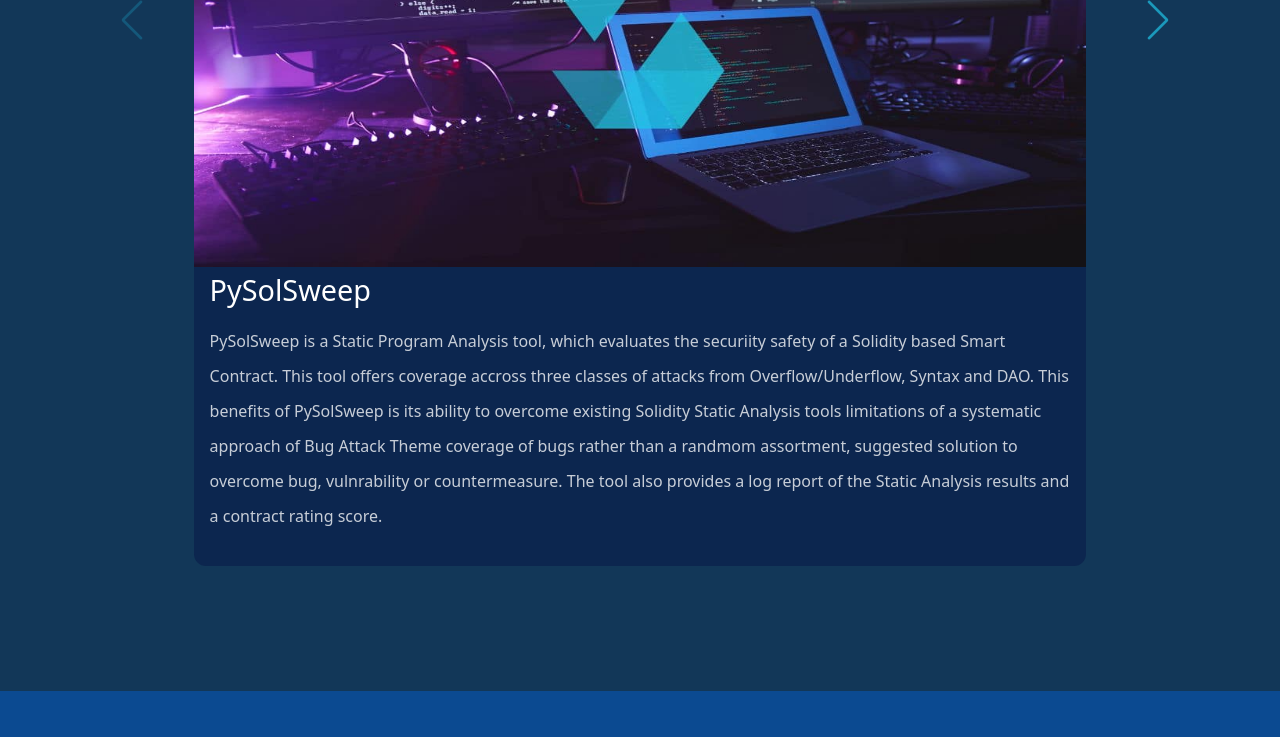
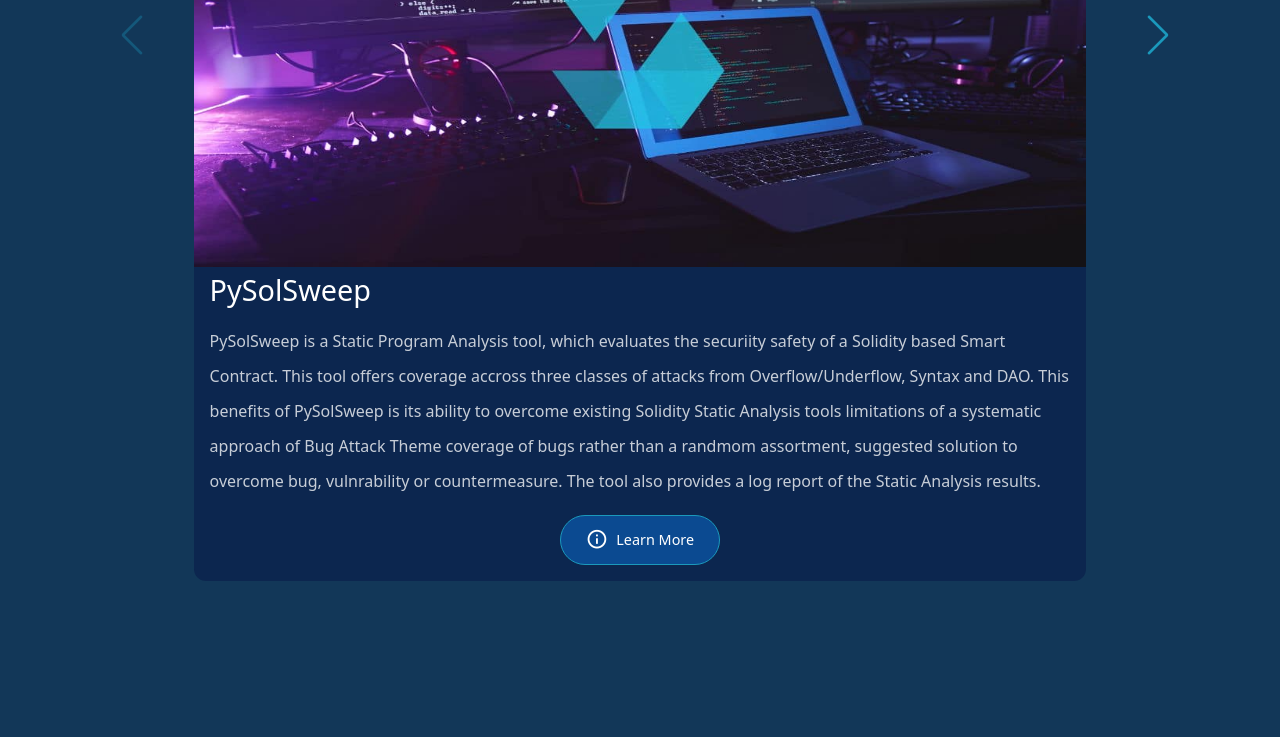
Before and after one commit to nikhilsurfingaus/QuiverNFTWebApp, a React (Create React App) app: page /project in a window 1280 px wide. Shown: the part 419-1156 px from the top of the page. Built offline with nearby package versions, Linux system fonts and the light colour scheme.

Commit message:
Project Final Update

```diff
--- a/src/assets/data/projectdata.js
+++ b/src/assets/data/projectdata.js
@@ -10,45 +10,51 @@ import TAG from "../images/TAG.jpg";
 const projectData = [{
         id: uuidv4(),
         name: 'PySolSweep',
-        desc: 'PySolSweep is a Static Program Analysis tool, which evaluates the securiity safety of a Solidity based Smart Contract. This tool offers coverage accross three classes of attacks from Overflow/Underflow, Syntax and DAO. This benefits of PySolSweep is its ability to overcome existing Solidity Static Analysis tools limitations of a systematic approach of Bug Attack Theme coverage of bugs rather than a randmom assortment, suggested solution to overcome bug, vulnrability or countermeasure. The tool also provides a log report of the Static Analysis results and a contract rating score.',
+        desc: 'PySolSweep is a Static Program Analysis tool, which evaluates the securiity safety of a Solidity based Smart Contract. This tool offers coverage accross three classes of attacks from Overflow/Underflow, Syntax and DAO. This benefits of PySolSweep is its ability to overcome existing Solidity Static Analysis tools limitations of a systematic approach of Bug Attack Theme coverage of bugs rather than a randmom assortment, suggested solution to overcome bug, vulnrability or countermeasure. The tool also provides a log report of the Static Analysis results.',
         img: Sol,
+        link: 'https://github.com/nikhilsurfingaus/ThesisProject',
     },
     {
         id: uuidv4(),
         name: 'NFT Collection',
-        desc: 'An NFT collection is an assortment of digital assets released by an artist (or group of artists) containing a limited number of individual NFTs. Own a peice of surfing history from men and women that have competed or shaped the world of surfing. Quiver calls all ocean lovers and wave chargers to own pieces of surfing history with NFT surfboards ridden by current and past legends of proffessional surfing. Own your own digital NFT collection of surfboards. Collect them all to build your surfboard Quiver to begin your ride into the globally rising NFT digital asset lineup trend.',
+        desc: 'An NFT collection is an assortment of digital assets released by an artist (or group of artists) containing a limited number of individual NFTs. Own a peice of surfing history from men and women that have competed or shaped the world of surfing. Quiver calls all ocean lovers and wave chargers to own pieces of surfing history with NFT surfboards ridden by current and past legends of proffessional surfing. Own your own digital NFT collection of surfboards. Collect them all to build your surfboard Quiver to begin your ride into the NFT digital asset trend.',
         img: Nft,
+        link: 'https://mintable.app/u/nikhilsurfingaus',
     },
     {
         id: uuidv4(),
         name: 'FlyInOz',
-        desc: 'FlyInOz is a web application built to connect Australian domestic travellers and aviation enthusieasts to the airlines, aircraft and airports of Australia. Providing Aussies a guide to Airline Operators and Airports, through a collated exposition of booking links and navigation information for airports. Adding to the aviation hub expereience we also offer your you as domestic travllers the opporunity to post your flight reviews in out un-filtered reviews hub. By browsing through the features provided by FlyInOz domestic Australian travellers can make more informed travel choices.',
+        desc: 'FlyInOz is a web application built to connect Australian domestic travellers and aviation enthusieasts to the airlines, aircraft and airports of Australia. Providing Aussies a guide to Airline Operators and Airports, through a collated exposition of booking links and navigation information for airports. Adding to the aviation hub expereience we also offer your you as domestic travllers the opporunity to post your flight reviews in out un-filtered reviews hub. The FlyInOz web app provides domestic Australian travellers can make more informed travel choices.',
         img: Fly,
+        link: 'https://flyinoz.netlify.app/',
     },
     {
         id: uuidv4(),
         name: 'QIVC Crypto Trading',
-        desc: 'Quiver Coin (QIVC) is a peer-to-peer (P2P) virtual currency, which means it is not governed by a central authority. Quiver Coins network offers instant, near-zero cost payments that can be conducted by individuals or institutions across the globe. The conesnsus implemented by Quiver Coin is Proof Of Stake (PoS), meaning blockchains, an individual or group is algorithmically chosen to verify transactions with computer hardware based on the tokens they have staked, or locked up, in the network as a form of collateral. You can trade QIVC/BUSD currently on the Binance exchange.',
+        desc: 'Quiver Coin (QIVC) is a peer-to-peer (P2P) virtual currency, which means it is not governed by a central authority. Quiver Coins network offers instant, near-zero cost payments that can be conducted by individuals or institutions across the globe. The conesnsus implemented by Quiver Coin is Proof Of Stake (PoS), meaning blockchains algorithmically are chosen to verify transactions with computer hardware based on the tokens they have staked/locked, in the network as collateral. You can trade QIVC/BUSD currently on the Binance exchange.',
         img: CPT,
+        link: 'https://www.binance.com/en/trade/QUICK_BUSD?theme=dark&type=spot',
     },
     {
         id: uuidv4(),
         name: 'Ethereum Layer 2 Protocol',
-        desc: 'Quiver is one of the layer 2 scaling solutions. It is powered by a technology called Quiver Lineups, which bundle large amounts of transaction data into digestible batches. Quiver is much cheaper to use than Ethereum, and it is increasingly becoming popular along with other layer 2 protocols. For users, Quiver feels pretty much the same as Ethereum mainnet. Your Optimism address is the same as your Ethereum mainnet address. This project supports a bunch of decentralized finance (DeFi) wallets, including MetaMask, the most popular choice just to name a few use cases. ',
+        desc: 'Quiver is one of the layer 2 scaling solutions. It is powered by a technology called Quiver Lineups, which bundle large amounts of transaction data into digestible batches. Quiver is much cheaper to use than Ethereum, and it is increasingly becoming popular along with other layer 2 protocols. For users, Quiver feels pretty much the same as Ethereum mainnet. Your Optimism address is the same as your Ethereum mainnet address. This project supports a bunch of decentralized finance (DeFi) wallets, including MetaMask, the most popular choice. ',
         img: ETH,
+        link: 'https://github.com/nikhilsurfingaus/QuiverNFTWebApp',
     },
     {
         id: uuidv4(),
         name: 'Terrorism Response Time Application',
-        desc: 'The Counter Terrorism TAG Response Time is a Python based Tkinter GUI application which estimates the time taken for a specialist reponse team known as the Tactical Assualt Group (TAG). TAG is part of the Special Air Service Regiment (SASR), under the Australian Defence Force.  The TAG unit tasked with responding as a counter-terrorism force to respond to terrorism incidents in Australia on land and maritime environments and also with conducting overseas special recovery operations. ' +
-            'The TAG unit is divided into TAG-East and TAG-West, seperating Australias two major coasts.',
+        desc: 'The Counter Terrorism TAG Response Time is a Python based Tkinter GUI application which estimates the time taken for a specialist reponse team known as the Tactical Assualt Group (TAG). TAG is part of the Special Air Service Regiment (SASR), under the Australian Defence Force.  The TAG unit tasked with responding as a counter-terrorism force to respond to terrorism incidents in Australia on land and maritime environments and also with conducting overseas special recovery operations.',
         img: TAG,
+        link: 'https://github.com/nikhilsurfingaus/CounterTerrorismTAGResponseTime',
     },
     {
         id: uuidv4(),
         name: 'F1 2021 Season Hub',
-        desc: 'The Formula 1 season that occured in the year 2021 was one to remeber for the ages, and could quite possibly go down as the greatest. With multiple world champion Lewis Hamilton at Mercedes taking on the young and fiesty Dutchman Max Verstappen and the RedBull outfit. The F1 2021 Season Hub webpage takes F1 Fans through a tour of the season, including a race-by-race summary, driver reviews, season stats and a quiz. Also on show is a timeline section called the Champions Corner, which revists Max Verstappens path to glory of his first Formula 1 drivers championship. ',
+        desc: 'The Formula 1 season that occured in the year 2021 was one to remeber for the ages, and could quite possibly go down as the greatest. With multiple world champion Lewis Hamilton at Mercedes taking on the young Dutchman Max Verstappen and the RedBull outfit. The F1 2021 Season Hub webpage takes F1 Fans through a tour of the season, race-by-race summary, driver reviews, season stats and a quiz. Also on show is a timeline section called the Champions Cornero f Max Verstappens path to glory of the 2021 Formula 1 drivers championship. ',
         img: MAX,
+        link: 'https://fo2021.netlify.app/',
     }
 ];
 
--- a/src/components/ui/Project-section/ProjectItem.jsx
+++ b/src/components/ui/Project-section/ProjectItem.jsx
@@ -47,6 +47,15 @@ const ProjectItemStyles = styled.div`
     margin-right: auto;
     display: block;
   }
+
+  .projectItem-info .create__btn i {
+    font-size: 1.4rem !important;
+  }
+
+  .projectItem-info .create__btn {
+    margin: auto;
+    display: block;
+  }
   @media only screen and (max-width: 768px) {
     .projectItem-img {
       height: 350px;
@@ -64,6 +73,9 @@ const ProjectItemStyles = styled.div`
       text-align:justify;
       text-align-last:justify;
     }
+    .projectItem-info .create__btn i {
+      font-size: 1.2rem !important;
+    }
   }
 `;
 
@@ -72,6 +84,7 @@ export default function ProjectItem( {
     img  = projectImg,
     title = 'Project Name',
     desc = 'Lorem Ipsum is simply dummy text of the printing and typesetting industry.',
+    link = "https://www.google.com/"
 }) {
   return (
     <div>
@@ -82,6 +95,10 @@ export default function ProjectItem( {
         <div className="projectItem-info">
             <h3 className='projectItem-title'>{title}</h3>
             <p className='projectItem-desc'>{desc}</p>
+            <button className="create__btn d-flex align-items-center gap-2">
+                  <i className="but ri-information-line"></i>
+                  <a target="_blank" rel="noopener noreferrer" href={link}>Learn More</a>
+            </button>
         </div>
         </ProjectItemStyles>
     </div>
--- a/src/components/ui/Project-section/ProjectsSection.jsx
+++ b/src/components/ui/Project-section/ProjectsSection.jsx
@@ -1,5 +1,4 @@
 import React from 'react';
-import './ProjectsSection.css';
 import {Swiper, SwiperSlide} from 'swiper/react';
 import SwiperCore, { Navigation } from 'swiper';
 import projectData from '../../../assets/data/projectdata';
@@ -42,6 +41,7 @@ const ProjectSectionStyle = styled.div`
       max-width: 96%;
       margin: 0 auto;
       margin-top: -2.5rem;
+      margin-bottom: -1.8rem;
       gap: 5rem;
       .projectItem-img {
         width: 100%;
@@ -76,7 +76,7 @@ function Projects() {
           {projectData.map((project, index) =>{
             return (
               <SwiperSlide key={project.id} >
-                <ProjectItem title={project.name} img={project.img} desc={project.desc} />
+                <ProjectItem title={project.name} img={project.img} desc={project.desc} link={project.link} />
               </SwiperSlide>
             )
           })}
```
Also changed, not shown: src/components/ui/Project-section/ProjectsSection.css (deleted).
